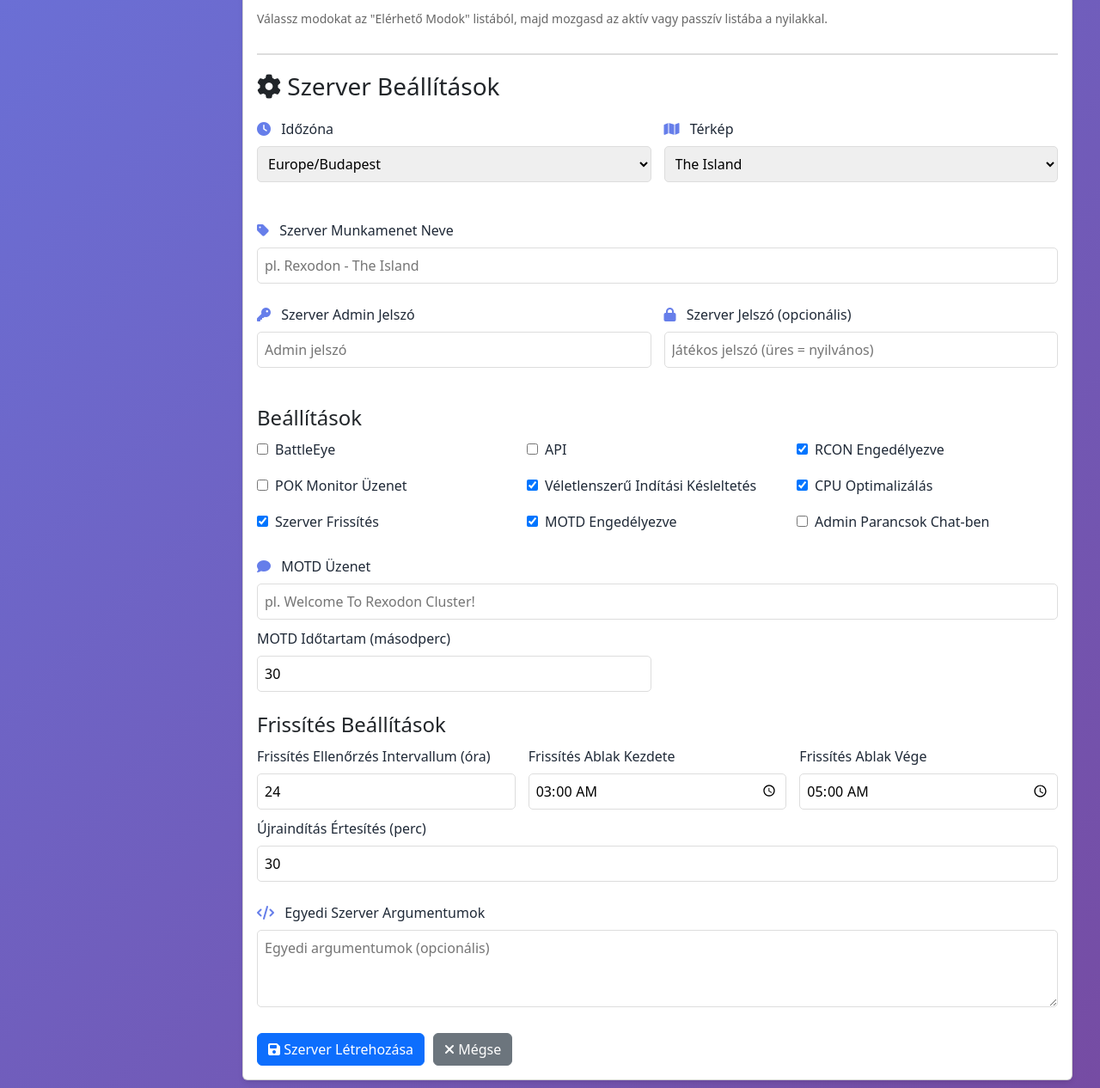
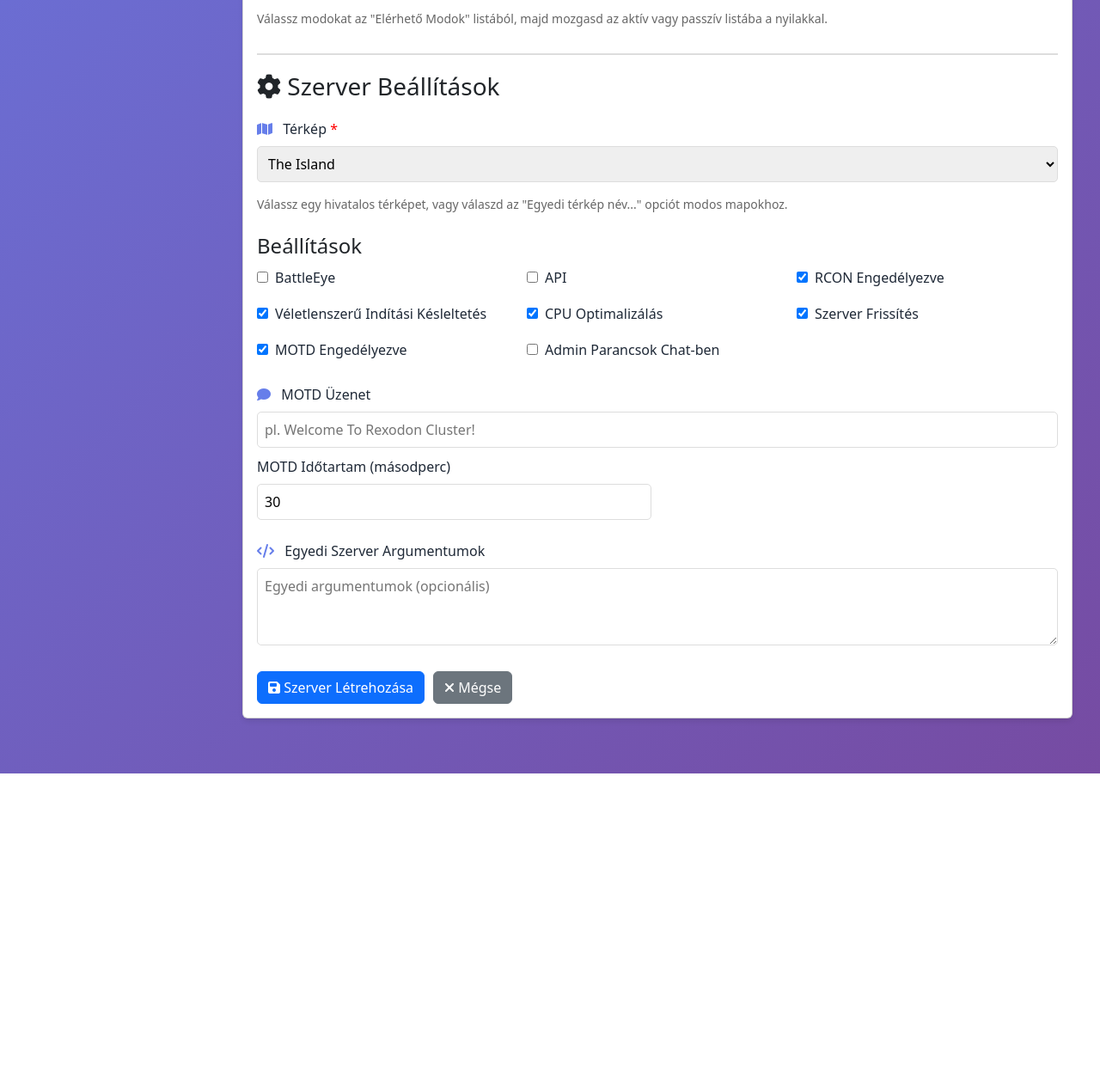
Before and after one commit to zedinke/ZedinSteamManager, a FastAPI app: template templates/ark/server_create.html in a window 1280 px wide. Shown: the part 1071-2337 px from the top of the page at 86% size. After the commit the page ends 1971 px from the top, so only its background shows below. Run offline with FastAPI, Linux system fonts and the light colour scheme; the template is opened without the code that fills it, so the values that code supplies are empty.

Commit message:
Szerver kĂ©szĂ­tĂ©s form egyszerĹ±sĂ­tĂ©se - csak szĂĽksĂ©ges mezĹ‘k megtartĂˇsa

```diff
--- a/templates/ark/server_create.html
+++ b/templates/ark/server_create.html
@@ -140,28 +140,13 @@
                     <div class="form-group" style="margin-top: 30px; border-top: 2px solid #ddd; padding-top: 20px;">
                         <h3 style="margin-bottom: 20px;"><i class="fas fa-cog"></i> Szerver Beállítások</h3>
 
-                        <!-- Alapbeállítások -->
-                        <div style="display: grid; grid-template-columns: 1fr 1fr; gap: 15px; margin-bottom: 20px;">
-                            <div class="form-group">
-                                <label for="timezone">
-                                    <i class="fas fa-clock"></i> Időzóna
-                                </label>
-                                <select id="timezone" name="timezone"
-                                        style="width: 100%; padding: 8px; border: 1px solid #ddd; border-radius: 5px;">
-                                    <option value="Europe/Budapest" selected>Europe/Budapest</option>
-                                    <option value="UTC">UTC</option>
-                                    <option value="Europe/London">Europe/London</option>
-                                    <option value="America/New_York">America/New_York</option>
-                                    <option value="America/Los_Angeles">America/Los_Angeles</option>
-                                </select>
-                            </div>
-
+                        <!-- Map name - hivatalos mapok + egyedi bevitel -->
                         <div class="form-group">
                             <label for="map_name">
-                                    <i class="fas fa-map"></i> Térkép
+                                <i class="fas fa-map"></i> Térkép <span style="color: red;">*</span>
                             </label>
-                                <select id="map_name" name="map_name"
-                                        style="width: 100%; padding: 8px; border: 1px solid #ddd; border-radius: 5px;">
+                            <select id="map_name" name="map_name" required
+                                    style="width: 100%; padding: 8px; border: 1px solid #ddd; border-radius: 5px; margin-bottom: 10px;">
                                 <option value="TheIsland" selected>The Island</option>
                                 <option value="TheCenter">The Center</option>
                                 <option value="ScorchedEarth">Scorched Earth</option>
@@ -172,37 +157,14 @@
                                 <option value="Genesis">Genesis</option>
                                 <option value="CrystalIsles">Crystal Isles</option>
                                 <option value="Fjordur">Fjordur</option>
+                                <option value="__custom__">Egyedi térkép név...</option>
                             </select>
-                            </div>
-                        </div>
-
-                        <div class="form-group">
-                            <label for="session_name">
-                                <i class="fas fa-tag"></i> Szerver Munkamenet Neve
-                            </label>
-                            <input type="text" id="session_name" name="session_name"
-                                   placeholder="pl. Rexodon - The Island"
-                                   style="width: 100%; padding: 8px; border: 1px solid #ddd; border-radius: 5px;">
-                        </div>
-
-                        <div style="display: grid; grid-template-columns: 1fr 1fr; gap: 15px; margin-bottom: 20px;">
-                            <div class="form-group">
-                                <label for="server_admin_password">
-                                    <i class="fas fa-key"></i> Szerver Admin Jelszó
-                                </label>
-                                <input type="password" id="server_admin_password" name="server_admin_password"
-                                       placeholder="Admin jelszó"
-                                       style="width: 100%; padding: 8px; border: 1px solid #ddd; border-radius: 5px;">
-                            </div>
-
-                            <div class="form-group">
-                                <label for="server_password">
-                                    <i class="fas fa-lock"></i> Szerver Jelszó (opcionális)
-                                </label>
-                                <input type="password" id="server_password" name="server_password"
-                                       placeholder="Játékos jelszó (üres = nyilvános)"
-                                       style="width: 100%; padding: 8px; border: 1px solid #ddd; border-radius: 5px;">
-                            </div>
+                            <input type="text" id="map_name_custom" name="map_name_custom"
+                                   placeholder="Egyedi térkép név (pl. modos map neve)"
+                                   style="width: 100%; padding: 8px; border: 1px solid #ddd; border-radius: 5px; display: none;">
+                            <small style="color: #666; display: block; margin-top: 5px;">
+                                Válassz egy hivatalos térképet, vagy válaszd az "Egyedi térkép név..." opciót modos mapokhoz.
+                            </small>
                         </div>
 
                         <!-- Boolean beállítások -->
@@ -220,10 +182,6 @@
                                 <label style="display: flex; align-items: center; gap: 8px; cursor: pointer;">
                                     <input type="checkbox" name="rcon_enabled" value="true" checked style="width: auto;">
                                     <span>RCON Engedélyezve</span>
-                                </label>
-                                <label style="display: flex; align-items: center; gap: 8px; cursor: pointer;">
-                                    <input type="checkbox" name="display_pok_monitor_message" value="true" style="width: auto;">
-                                    <span>POK Monitor Üzenet</span>
                                 </label>
                                 <label style="display: flex; align-items: center; gap: 8px; cursor: pointer;">
                                     <input type="checkbox" name="random_startup_delay" value="true" checked style="width: auto;">
@@ -263,33 +221,6 @@
                                     <input type="number" id="motd_duration" name="motd_duration" value="30" min="1"
                                            style="width: 100%; padding: 8px; border: 1px solid #ddd; border-radius: 5px;">
                                 </div>
-                            </div>
-                        </div>
-
-                        <!-- Frissítés beállítások -->
-                        <div class="form-group" id="update_settings" style="display: block; margin-top: 20px;">
-                            <h4 style="margin-bottom: 10px;">Frissítés Beállítások</h4>
-                            <div style="display: grid; grid-template-columns: 1fr 1fr 1fr; gap: 15px;">
-                                <div>
-                                    <label for="check_for_update_interval">Frissítés Ellenőrzés Intervallum (óra)</label>
-                                    <input type="number" id="check_for_update_interval" name="check_for_update_interval" value="24" min="1"
-                                           style="width: 100%; padding: 8px; border: 1px solid #ddd; border-radius: 5px;">
-                                </div>
-                                <div>
-                                    <label for="update_window_minimum_time">Frissítés Ablak Kezdete</label>
-                                    <input type="time" id="update_window_minimum_time" name="update_window_minimum_time" value="03:00"
-                                           style="width: 100%; padding: 8px; border: 1px solid #ddd; border-radius: 5px;">
-                                </div>
-                                <div>
-                                    <label for="update_window_maximum_time">Frissítés Ablak Vége</label>
-                                    <input type="time" id="update_window_maximum_time" name="update_window_maximum_time" value="05:00"
-                                           style="width: 100%; padding: 8px; border: 1px solid #ddd; border-radius: 5px;">
-                                </div>
-                            </div>
-                            <div style="margin-top: 10px;">
-                                <label for="restart_notice_minutes">Újraindítás Értesítés (perc)</label>
-                                <input type="number" id="restart_notice_minutes" name="restart_notice_minutes" value="30" min="0"
-                                       style="width: 100%; padding: 8px; border: 1px solid #ddd; border-radius: 5px;">
                             </div>
                         </div>
 
@@ -449,10 +380,9 @@
 
 // Dinamikus beállítások megjelenítése/elrejtése
 document.addEventListener('DOMContentLoaded', function() {
+    // MOTD beállítások megjelenítése/elrejtése
     const enableMotdCheckbox = document.querySelector('input[name="enable_motd"]');
     const motdSettings = document.getElementById('motd_settings');
-    const updateServerCheckbox = document.querySelector('input[name="update_server"]');
-    const updateSettings = document.getElementById('update_settings');
 
     if (enableMotdCheckbox && motdSettings) {
         function toggleMotdSettings() {
@@ -462,12 +392,40 @@
         toggleMotdSettings(); // Kezdeti állapot
     }
 
-    if (updateServerCheckbox && updateSettings) {
-        function toggleUpdateSettings() {
-            updateSettings.style.display = updateServerCheckbox.checked ? 'block' : 'none';
+    // Egyedi térképnév mező megjelenítése/elrejtése
+    const mapNameSelect = document.getElementById('map_name');
+    const mapNameCustom = document.getElementById('map_name_custom');
+
+    if (mapNameSelect && mapNameCustom) {
+        function toggleCustomMapName() {
+            if (mapNameSelect.value === '__custom__') {
+                mapNameCustom.style.display = 'block';
+                mapNameCustom.required = true;
+                mapNameSelect.required = false;
+            } else {
+                mapNameCustom.style.display = 'none';
+                mapNameCustom.required = false;
+                mapNameSelect.required = true;
             }
-        updateServerCheckbox.addEventListener('change', toggleUpdateSettings);
-        toggleUpdateSettings(); // Kezdeti állapot
+        }
+        mapNameSelect.addEventListener('change', toggleCustomMapName);
+        toggleCustomMapName(); // Kezdeti állapot
+
+        // Form submit előtt térképnév beállítása
+        const form = document.querySelector('form');
+        if (form) {
+            form.addEventListener('submit', function(e) {
+                if (mapNameSelect.value === '__custom__') {
+                    if (!mapNameCustom.value.trim()) {
+                        e.preventDefault();
+                        alert('Kérlek add meg az egyedi térkép nevét!');
+                        return false;
+                    }
+                    // Az egyedi térképnevet beállítjuk a map_name mezőbe
+                    mapNameSelect.value = mapNameCustom.value.trim();
+                }
+            });
+        }
     }
 });
 </script>
```
Also changed, not shown: app/routers/ark_servers.py (+3 -47 lines). Lines whose indentation alone changed are shown as unchanged.
